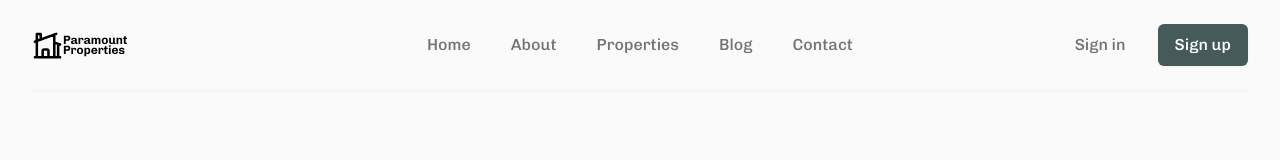
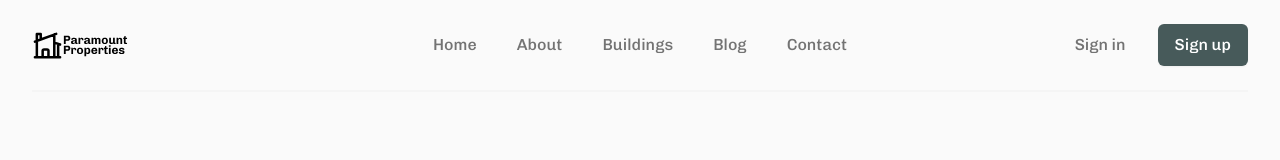
Before and after one commit to Justin-Bento/paramount-properties, a Next.js app: page / in a window 1280 px wide. Shown: the top 160 px of the page. Built offline with nearby package versions, Linux system fonts and the light colour scheme.

Commit message:
updated appbar links

```diff
--- a/components/Apbbar.tsx
+++ b/components/Apbbar.tsx
@@ -3,12 +3,13 @@ import { Popover, Transition } from '@headlessui/react'
 import { HiMenu, HiX } from "react-icons/hi"
 import Image from 'next/image'
 import Logo from './Logo'
+import Link from 'next/link'
 
 
 const navigation = [
   { name: 'Home', href: '/' },
   { name: 'About', href: '/about' },
-  { name: 'Properties', href: '/properties' },
+  { name: 'Buildings', href: '/buildings' },
   { name: 'Blog', href: '/blog' },
   { name: 'Contact', href: '/contact' },
 ]
@@ -20,10 +21,10 @@ export default function Apbbar() {
         <div className="px-6 mx-auto max-w-7xl lg:px-8">
           <div className="flex items-center justify-between py-6 border-b-2 border-gray-100 md:justify-start md:space-x-10">
             <div className="flex justify-start lg:w-0 lg:flex-1">
-              <a href="#">
+              <Link href="/">
                 <span className="sr-only">Your Company</span>
                 <Logo />
-              </a>
+              </Link>
             </div>
             <div className="-my-2 -mr-2 md:hidden">
               <Popover.Button className="inline-flex items-center justify-center p-2 text-gray-400 bg-white rounded-md hover:bg-gray-100 hover:text-gray-500 focus:outline-none focus:ring-2 focus:ring-inset focus:ring-primary-500">
```
